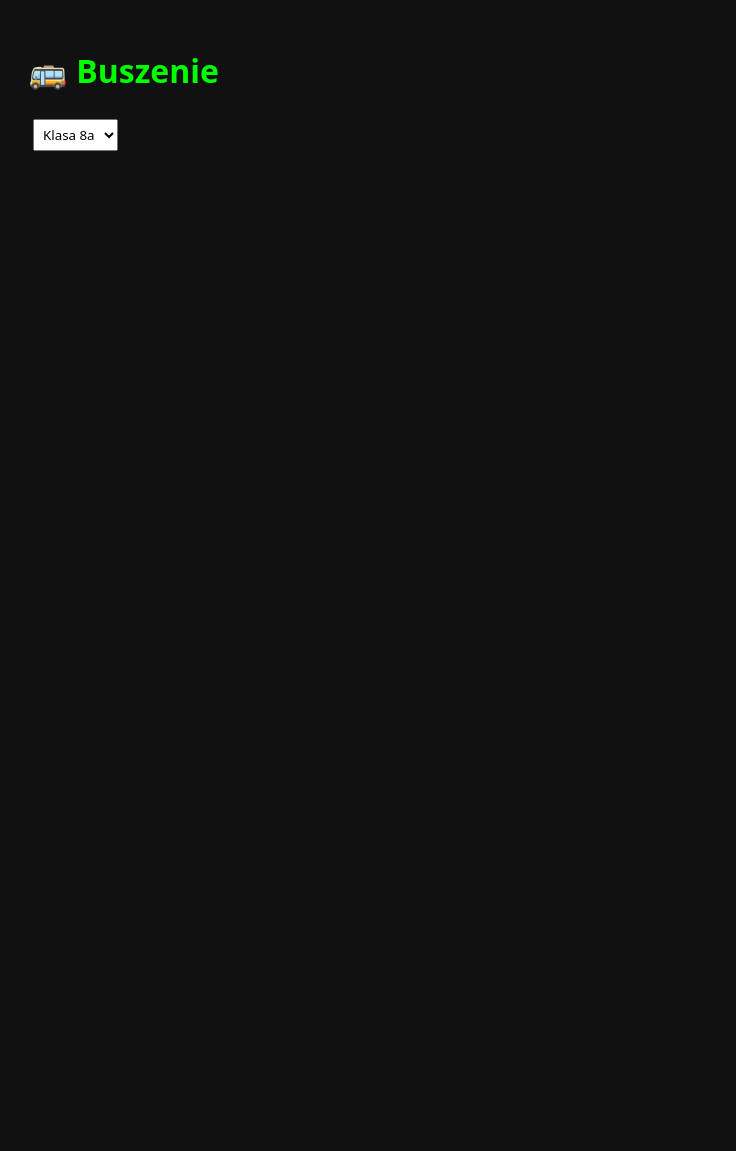
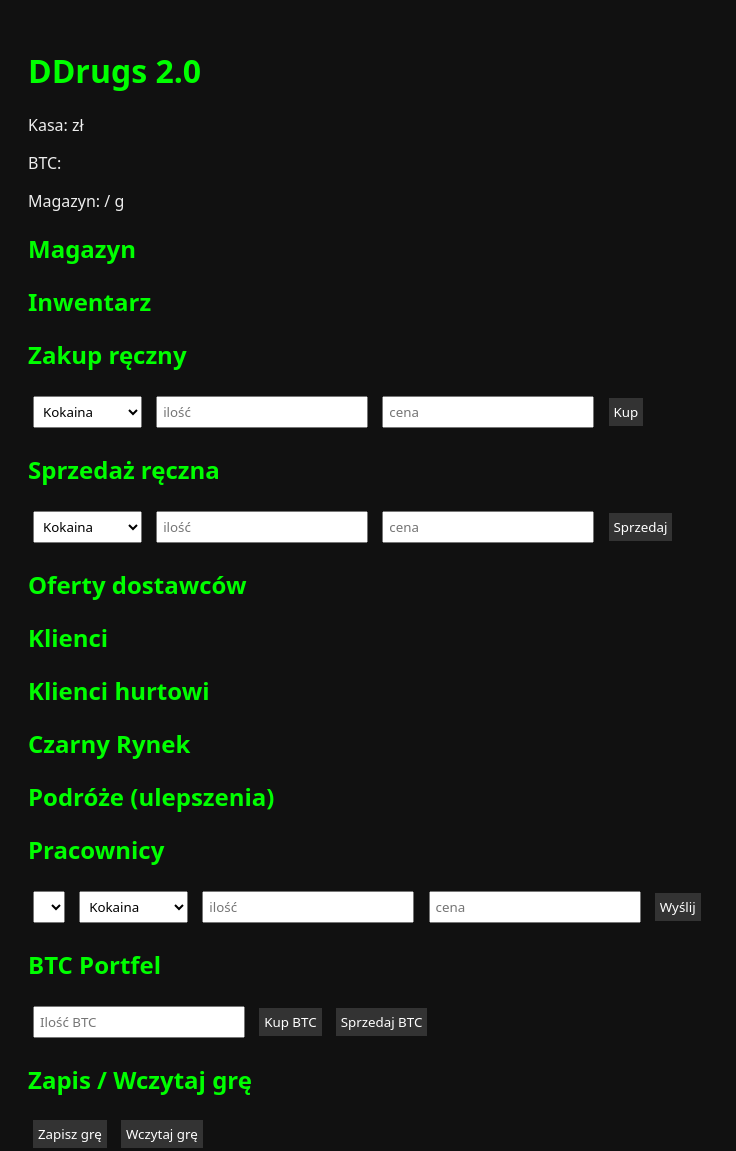
Before and after one commit to dkmapks/Buszenie, a plain HTML site: page index.html in a window 1280 px wide. Shown: the whole page, without its empty margins (0-736 px from the left). Before the commit the page ends 800 px from the top, so only its background shows below. Drawn offline with Linux system fonts and the light colour scheme.

Commit message:
Update index.html

```diff
--- a/index.html
+++ b/index.html
@@ -1,27 +1,85 @@
 <!DOCTYPE html>
 <html lang="pl">
 <head>
-  <meta charset="UTF-8" />
-  <meta name="viewport" content="width=device-width, initial-scale=1.0" />
-  <title>Buszenie</title>
-  <link rel="manifest" href="manifest.json" />
-  <link rel="stylesheet" href="style.css" />
+  <meta charset="UTF-8">
+  <meta name="viewport" content="width=device-width, initial-scale=1.0">
+  <title>DDrugs 2.0</title>
+  <link rel="stylesheet" href="style.css">
 </head>
 <body>
-  <div class="container">
-    <h1>🚌 Buszenie</h1>
-    <select id="classSelector">
-      <option value="8a">Klasa 8a</option>
-      <option value="8b">Klasa 8b</option>
-      <option value="8c">Klasa 8c</option>
-      <option value="8d">Klasa 8d</option>
-    </select>
-    <div class="info">
-      <p id="time"></p>
-      <p id="currentLesson"></p>
-      <p id="nextLesson"></p>
-    </div>
-  </div>
+  <h1>DDrugs 2.0</h1>
+  <p>Kasa: <span id="cash"></span> zł</p>
+  <p>BTC: <span id="btc"></span></p>
+  <p>Magazyn: <span id="storageUsed"></span>/<span id="storageLimit"></span> g</p>
+
+  <h2>Magazyn</h2>
+  <div id="warehouseOptions"></div>
+
+  <h2>Inwentarz</h2>
+  <div id="inventory"></div>
+
+  <h2>Zakup ręczny</h2>
+  <select id="buyDrug">
+    <option value="kokaina">Kokaina</option>
+    <option value="marihuana">Marihuana</option>
+    <option value="mefedron">Mefedron</option>
+    <option value="amfetamina">Amfetamina</option>
+    <option value="pixy">Pixy</option>
+  </select>
+  <input id="buyAmount" type="number" placeholder="ilość" />
+  <input id="buyPrice" type="number" placeholder="cena" />
+  <button onclick="manualBuy()">Kup</button>
+
+  <h2>Sprzedaż ręczna</h2>
+  <select id="sellDrug">
+    <option value="kokaina">Kokaina</option>
+    <option value="marihuana">Marihuana</option>
+    <option value="mefedron">Mefedron</option>
+    <option value="amfetamina">Amfetamina</option>
+    <option value="pixy">Pixy</option>
+  </select>
+  <input id="sellAmount" type="number" placeholder="ilość" />
+  <input id="sellPrice" type="number" placeholder="cena" />
+  <button onclick="manualSell()">Sprzedaj</button>
+
+  <h2>Oferty dostawców</h2>
+  <div id="supplierOffers"></div>
+
+  <h2>Klienci</h2>
+  <div id="clients"></div>
+
+  <h2>Klienci hurtowi</h2>
+  <div id="wholesaleClients"></div>
+
+  <h2>Czarny Rynek</h2>
+  <div id="blackMarket"></div>
+
+  <h2>Podróże (ulepszenia)</h2>
+  <div id="travel"></div>
+
+  <h2>Pracownicy</h2>
+  <select id="workerName"></select>
+  <select id="workerDrug">
+    <option value="kokaina">Kokaina</option>
+    <option value="marihuana">Marihuana</option>
+    <option value="mefedron">Mefedron</option>
+    <option value="amfetamina">Amfetamina</option>
+    <option value="pixy">Pixy</option>
+  </select>
+  <input id="workerAmount" type="number" placeholder="ilość" />
+  <input id="workerPrice" type="number" placeholder="cena" />
+  <button onclick="assignToWorker()">Wyślij</button>
+  <div id="workersList"></div>
+
+  <h2>BTC Portfel</h2>
+  <input id="btcAmount" type="number" placeholder="Ilość BTC" />
+  <button onclick="btc.buy()">Kup BTC</button>
+  <button onclick="btc.sell()">Sprzedaj BTC</button>
+
+  <h2>Zapis / Wczytaj grę</h2>
+  <button onclick="saveGame()">Zapisz grę</button>
+  <button onclick="loadGame()">Wczytaj grę</button>
+
   <script src="script.js"></script>
 </body>
 </html>
```
